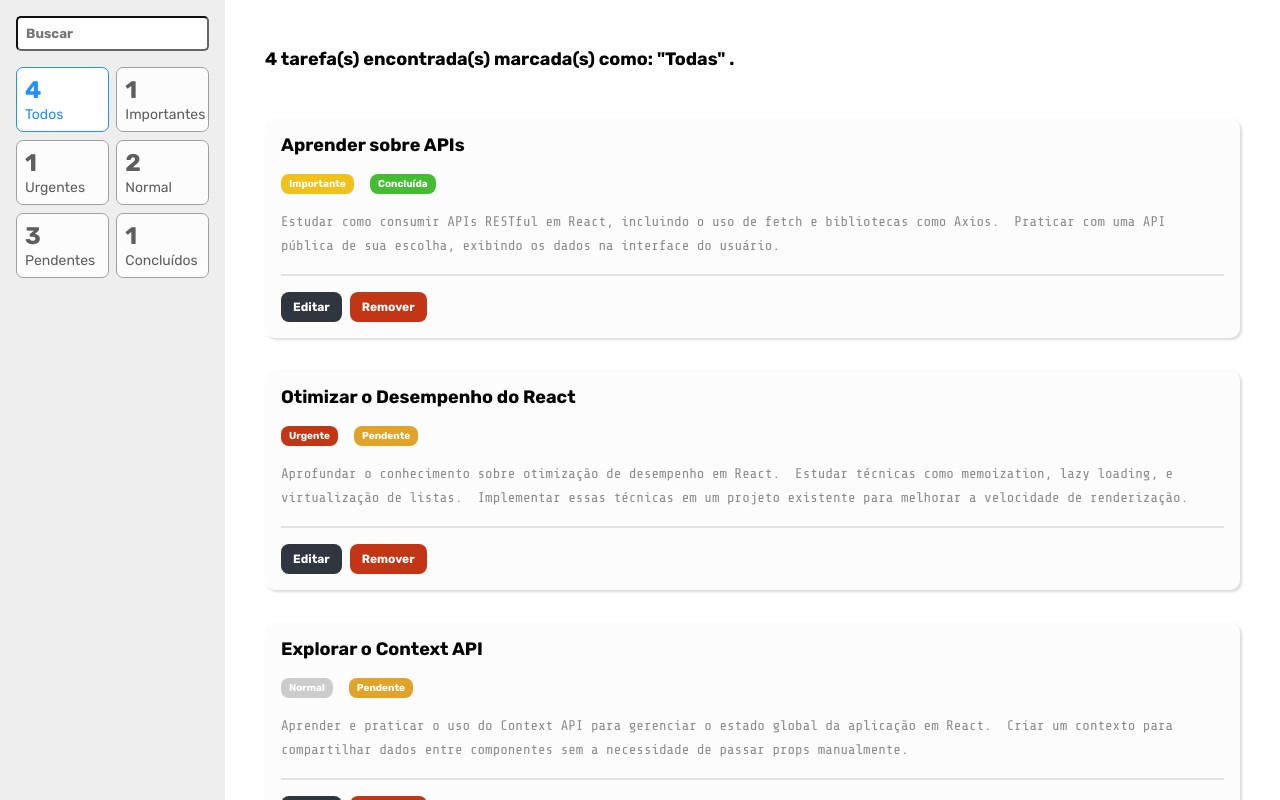
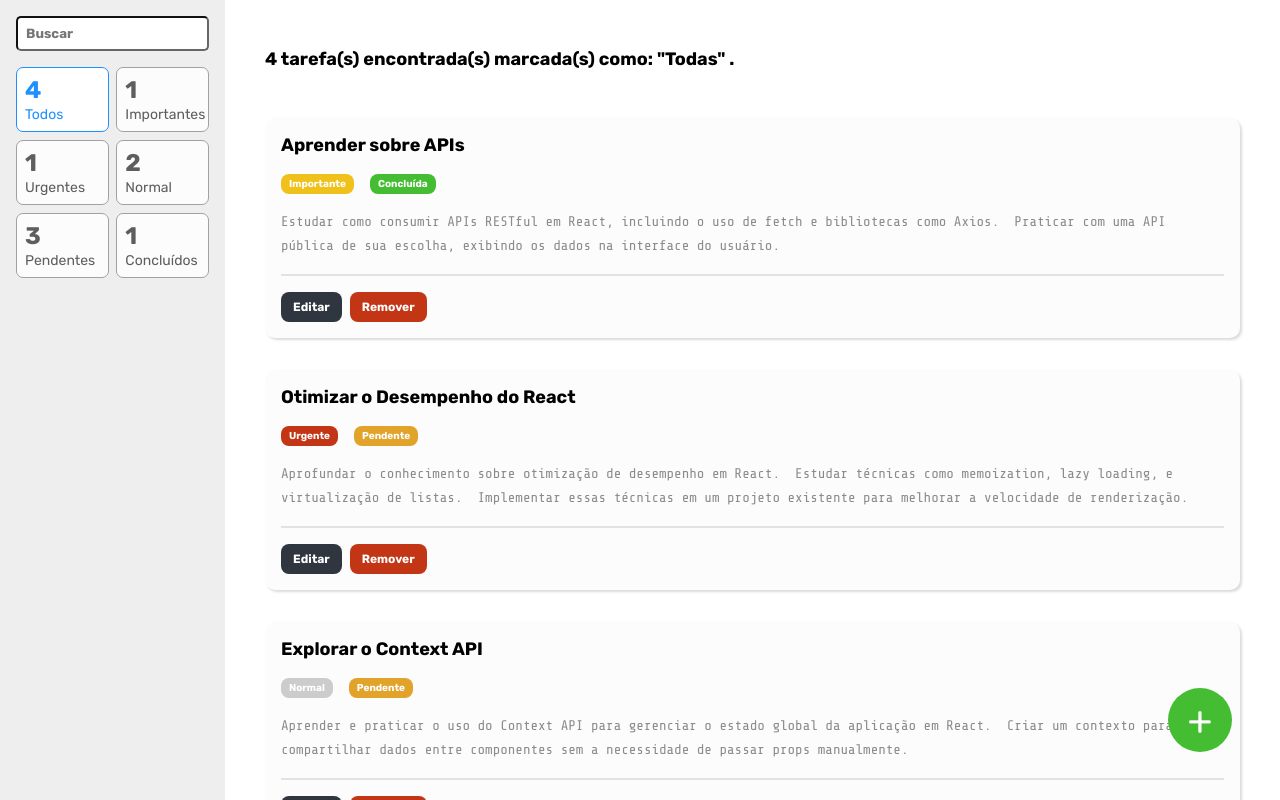
Before and after one commit to guilhermers23/EBAC_M31_TodoList, a React (Vite) app: page / in a window 1280 px wide. Built offline with nearby package versions, Linux system fonts and the light colour scheme.

Commit message:
Parte 02 | Aula 07 - Navegação entre rotas

```diff
--- /dev/null
+++ b/src/components/AddButton/index.tsx
@@ -0,0 +1,7 @@
+import * as S from "./styled";
+
+const AddButton = () => (
+    <S.ButtonIcon to="/new_task" title="Adicionar nova tarefa">+</S.ButtonIcon>
+);
+
+export default AddButton;
--- /dev/null
+++ b/src/components/AddButton/styled.ts
@@ -0,0 +1,22 @@
+import { Link } from "react-router-dom";
+import styled from "styled-components";
+
+export const ButtonIcon = styled(Link)`
+  height: 64px;
+  width: 64px;
+  background-color: #44bd32;
+  color: #fff;
+  position: fixed;
+  bottom: 48px;
+  right: 48px;
+  border-radius: 50%;
+  display: flex;
+  justify-content: center;
+  align-items: center;
+  font-size: 40px;
+  &:hover {
+    transition: all ease-in-out 0.2s;
+    height: 70px;
+    width: 70px;
+  }
+`;
--- a/src/pages/Home/index.tsx
+++ b/src/pages/Home/index.tsx
@@ -1,3 +1,4 @@
+import AddButton from "../../components/AddButton";
 import Sidebar from "../../containers/Sidebar"
 import TaskList from "../../containers/TaskList"
 
@@ -5,6 +6,7 @@ const Home = () => (
     <>
         <Sidebar />
         <TaskList />
+        <AddButton />
     </>
 );
 
--- a/src/styles/index.ts
+++ b/src/styles/index.ts
@@ -17,6 +17,7 @@ const GlobalStyled = createGlobalStyle`
     padding: 0;
     font-family: var(--font-rubik);
     list-style: none;
+    text-decoration: none;
 }
 `;
 
```
